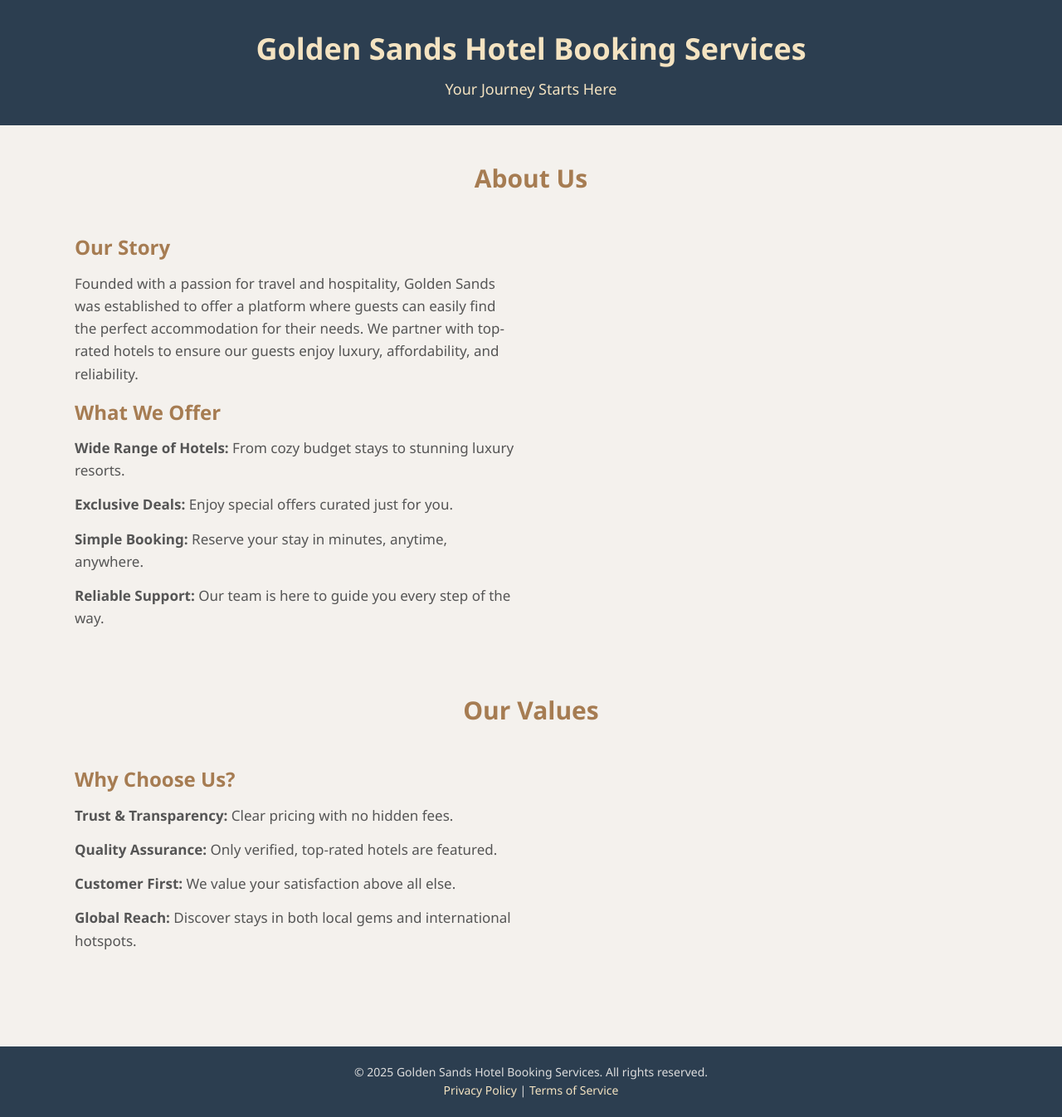
After one commit to BomeMyatKyaw/hotel_booking, a PHP site: page /aboutus.php in a window 1280 px wide. The commit adds this page. Shown: the whole page at 83% size. Run offline with PHP 8.4, Linux system fonts and the light colour scheme.

Commit message:
Changes to be committed: 	new file:   aboutus.php 	new file:   assets/img/icon/award.png 	new file:   assets/img/icon/bed-solid.png 	new file:   assets/img/icon/calendar-check.png 	new file:   assets/img/icon/double-bed.png 	new file:   assets/img/icon/man.png 	new file:   assets/img/icon/padlock.png 	new file:   assets/img/icon/price-tag.png 	new file:   contactus.php 	modified:   index.php 	modified:   user/profile.php

```diff
--- /dev/null
+++ b/aboutus.php
@@ -0,0 +1,152 @@
+<!DOCTYPE html>
+<html lang="en">
+<head>
+    <meta charset="UTF-8">
+    <meta name="viewport" content="width=device-width, initial-scale=1.0">
+    <title>About Us - Golden Sands Hotel Booking Services</title>
+    <style>
+        * {
+            margin: 0;
+            padding: 0;
+            box-sizing: border-box;
+        }
+
+        body {
+            font-family: 'Segoe UI', sans-serif;
+            line-height: 1.6;
+            background-color: #f4f1ed;
+            color: #2c3e50;
+        }
+
+        header {
+            background-color: #2c3e50;
+            color: #f4e3c1;
+            padding: 30px 0;
+            text-align: center;
+        }
+
+        header h1 {
+            font-size: 36px;
+            font-weight: bold;
+        }
+
+        header p {
+            font-size: 18px;
+            margin-top: 5px;
+        }
+
+        .container {
+            width: 90%;
+            max-width: 1100px;
+            margin: 0 auto;
+            padding: 40px 0;
+        }
+
+        .section-title {
+            text-align: center;
+            margin-bottom: 40px;
+            font-size: 30px;
+            font-weight: bold;
+            color: #a67c52;
+        }
+
+        .content {
+            display: grid;
+            grid-template-columns: 1fr 1fr;
+            gap: 40px;
+            margin-bottom: 60px;
+        }
+
+        .content img {
+            width: 100%;
+            border-radius: 10px;
+            box-shadow: 0 5px 10px rgba(0, 0, 0, 0.08);
+        }
+
+        .text {
+            display: flex;
+            flex-direction: column;
+            justify-content: center;
+        }
+
+        .text h2 {
+            font-size: 24px;
+            color: #a67c52;
+            margin-bottom: 10px;
+        }
+
+        .text p {
+            font-size: 17px;
+            margin-bottom: 14px;
+            color: #555;
+        }
+
+        footer {
+            background-color: #2c3e50;
+            color: #ddd;
+            padding: 20px;
+            text-align: center;
+            font-size: 14px;
+        }
+
+        footer a {
+            color: #f4e3c1;
+            text-decoration: none;
+        }
+
+        footer a:hover {
+            text-decoration: underline;
+        }
+
+        @media (max-width: 768px) {
+            .content {
+                grid-template-columns: 1fr;
+            }
+        }
+    </style>
+</head>
+<body>
+
+    <header>
+        <h1>Golden Sands Hotel Booking Services</h1>
+        <p>Your Journey Starts Here</p>
+    </header>
+
+    <div class="container">
+        <section>
+            <h2 class="section-title">About Us</h2>
+            <div class="content">
+                <div class="text">
+                    <h2>Our Story</h2>
+                    <p>Founded with a passion for travel and hospitality, Golden Sands was established to offer a platform where guests can easily find the perfect accommodation for their needs. We partner with top-rated hotels to ensure our guests enjoy luxury, affordability, and reliability.</p>
+
+                    <h2>What We Offer</h2>
+                    <p><strong>Wide Range of Hotels:</strong> From cozy budget stays to stunning luxury resorts.</p>
+                    <p><strong>Exclusive Deals:</strong> Enjoy special offers curated just for you.</p>
+                    <p><strong>Simple Booking:</strong> Reserve your stay in minutes, anytime, anywhere.</p>
+                    <p><strong>Reliable Support:</strong> Our team is here to guide you every step of the way.</p>
+                </div>
+            </div>
+        </section>
+
+        <section>
+            <h2 class="section-title">Our Values</h2>
+            <div class="content">
+                <div class="text">
+                    <h2>Why Choose Us?</h2>
+                    <p><strong>Trust & Transparency:</strong> Clear pricing with no hidden fees.</p>
+                    <p><strong>Quality Assurance:</strong> Only verified, top-rated hotels are featured.</p>
+                    <p><strong>Customer First:</strong> We value your satisfaction above all else.</p>
+                    <p><strong>Global Reach:</strong> Discover stays in both local gems and international hotspots.</p>
+                </div>
+            </div>
+        </section>
+    </div>
+
+    <footer>
+        <p>© 2025 Golden Sands Hotel Booking Services. All rights reserved.</p>
+        <p><a href="#">Privacy Policy</a> | <a href="#">Terms of Service</a></p>
+    </footer>
+
+</body>
+</html>
```
Also changed, not shown: contactus.php (added, +178 -0 lines), index.php (+32 -33 lines), user/profile.php (+33 -8 lines), assets/img/icon/award.png (added), assets/img/icon/bed-solid.png (added), assets/img/icon/calendar-check.png (added), assets/img/icon/double-bed.png (added), assets/img/icon/man.png (added), assets/img/icon/padlock.png (added), assets/img/icon/price-tag.png (added).
